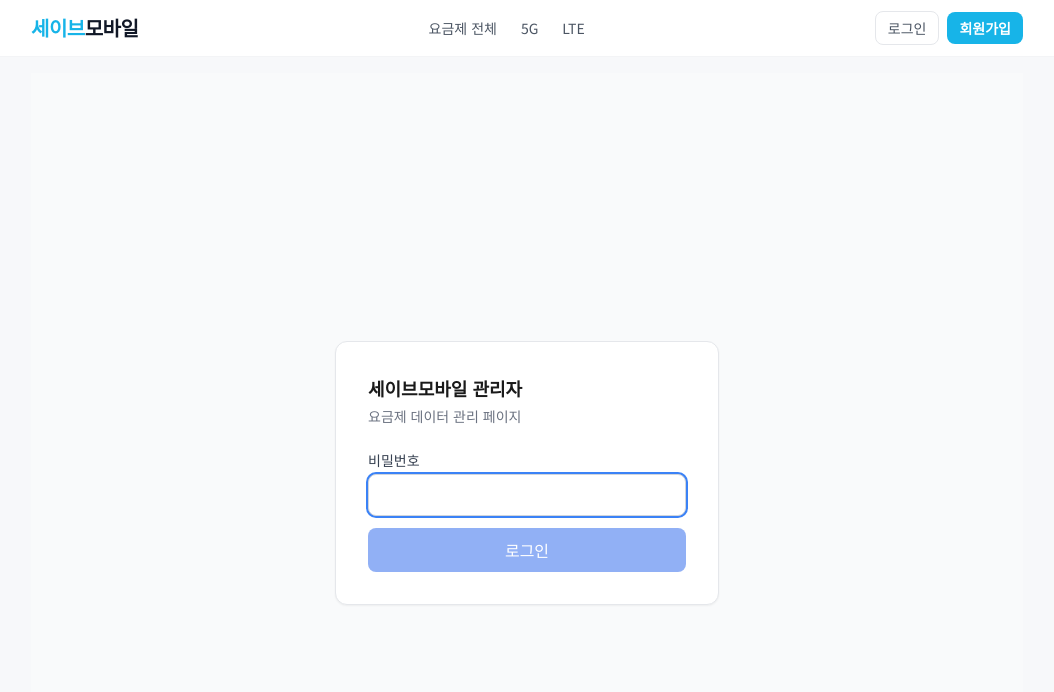
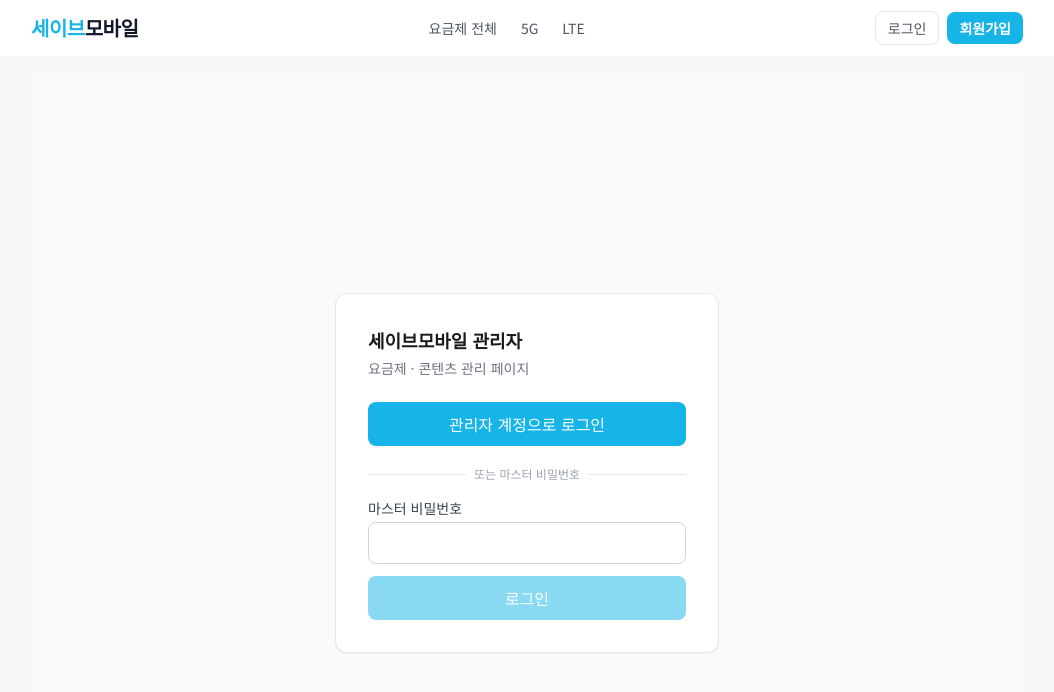
Before and after one commit to Semotong/4motong, a Next.js app: page /admin/login in a window 1280 px wide. Shown: the top 692 px of the page, without its empty margins (113-1167 px from the left). Built offline with nearby package versions, Linux system fonts and the light colour scheme; no server answers.

Commit message:
admin/login: 롤 인지형으로 개편 + 버튼 색상 기본색(#17B4E8)

```diff
--- a/src/app/admin/login/page.tsx
+++ b/src/app/admin/login/page.tsx
@@ -1,13 +1,40 @@
 'use client';
 
-import { useState } from 'react';
+import { useEffect, useState } from 'react';
 import { useRouter } from 'next/navigation';
+
+interface AccountInfo {
+  name: string;
+}
 
 export default function AdminLoginPage() {
   const router = useRouter();
   const [password, setPassword] = useState('');
   const [error, setError] = useState('');
   const [loading, setLoading] = useState(false);
+  const [checking, setChecking] = useState(true);
+  const [account, setAccount] = useState<AccountInfo | null>(null);
+
+  useEffect(() => {
+    (async () => {
+      try {
+        const res = await fetch('/api/admin/me', { cache: 'no-store' });
+        const data = await res.json();
+        if (data.authenticated) {
+          router.replace('/admin/plans');
+          return;
+        }
+        const me = await fetch('/api/auth/me', { cache: 'no-store' });
+        const meData = await me.json();
+        if (meData.success && meData.user) {
+          setAccount({ name: meData.user.name });
+        }
+      } catch {
+        // ignore
+      }
+      setChecking(false);
+    })();
+  }, [router]);
 
   async function handleSubmit(e: React.FormEvent) {
     e.preventDefault();
@@ -21,7 +48,7 @@
       });
       const data = await res.json();
       if (data.success) {
-        router.push('/admin/plans');
+        router.replace('/admin/plans');
       } else {
         setError(data.message || '로그인에 실패했습니다.');
       }
@@ -32,22 +59,45 @@
     }
   }
 
+  if (checking) {
+    return (
+      <div className="min-h-screen flex items-center justify-center text-gray-500">확인 중...</div>
+    );
+  }
+
   return (
     <div className="min-h-screen flex items-center justify-center bg-gray-50 px-4">
-      <form
-        onSubmit={handleSubmit}
-        className="w-full max-w-sm bg-white rounded-xl shadow-sm border border-gray-200 p-8"
+      <div className="w-full max-w-sm bg-white rounded-xl shadow-sm border border-gray-200 p-8">
+        <h1 className="text-lg font-bold mb-1">세이브모바일 관리자</h1>
+        <p className="text-sm text-gray-500 mb-6">요금제 · 콘텐츠 관리 페이지</p>
+
+        {account ? (
+          <div className="mb-5 rounded-lg p-3 text-sm" style={{ background: '#FEF3F2', color: '#B42318' }}>
+            현재 <b>{account.name}</b>님으로 로그인되어 있지만 관리자 권한이 없습니다. 관리자 계정으로 다시 로그인해주세요.
+          </div>
+        ) : (
+          <a
+            href="/auth/login?redirect=/admin/plans"
+            className="block w-full text-center text-white rounded-lg py-2.5 font-medium mb-5"
+            style={{ backgroundColor: '#17B4E8' }}
           >
-        <h1 className="text-lg font-bold mb-1">세이브모바일 관리자</h1>
-        <p className="text-sm text-gray-500 mb-6">요금제 데이터 관리 페이지</p>
+            관리자 계정으로 로그인
+          </a>
+        )}
 
-        <label className="block text-sm font-medium text-gray-700 mb-1">비밀번호</label>
+        <div className="flex items-center gap-2 my-4 text-xs text-gray-400">
+          <span className="flex-1 border-t border-gray-200" />
+          또는 마스터 비밀번호
+          <span className="flex-1 border-t border-gray-200" />
+        </div>
+
+        <form onSubmit={handleSubmit}>
+          <label className="block text-sm font-medium text-gray-700 mb-1">마스터 비밀번호</label>
           <input
             type="password"
             value={password}
             onChange={(e) => setPassword(e.target.value)}
-          className="w-full border border-gray-300 rounded-lg px-3 py-2 mb-3 focus:outline-none focus:ring-2 focus:ring-blue-500"
-          autoFocus
+            className="w-full border border-gray-300 rounded-lg px-3 py-2 mb-3 focus:outline-none"
           />
 
           {error && <p className="text-sm text-red-500 mb-3">{error}</p>}
@@ -55,11 +105,13 @@
           <button
             type="submit"
             disabled={loading || !password}
-          className="w-full bg-blue-600 text-white rounded-lg py-2.5 font-medium disabled:opacity-50"
+            className="w-full text-white rounded-lg py-2.5 font-medium disabled:opacity-50"
+            style={{ backgroundColor: '#17B4E8' }}
           >
             {loading ? '확인 중...' : '로그인'}
           </button>
         </form>
       </div>
+    </div>
   );
 }
```
Lines whose indentation alone changed are shown as unchanged.
